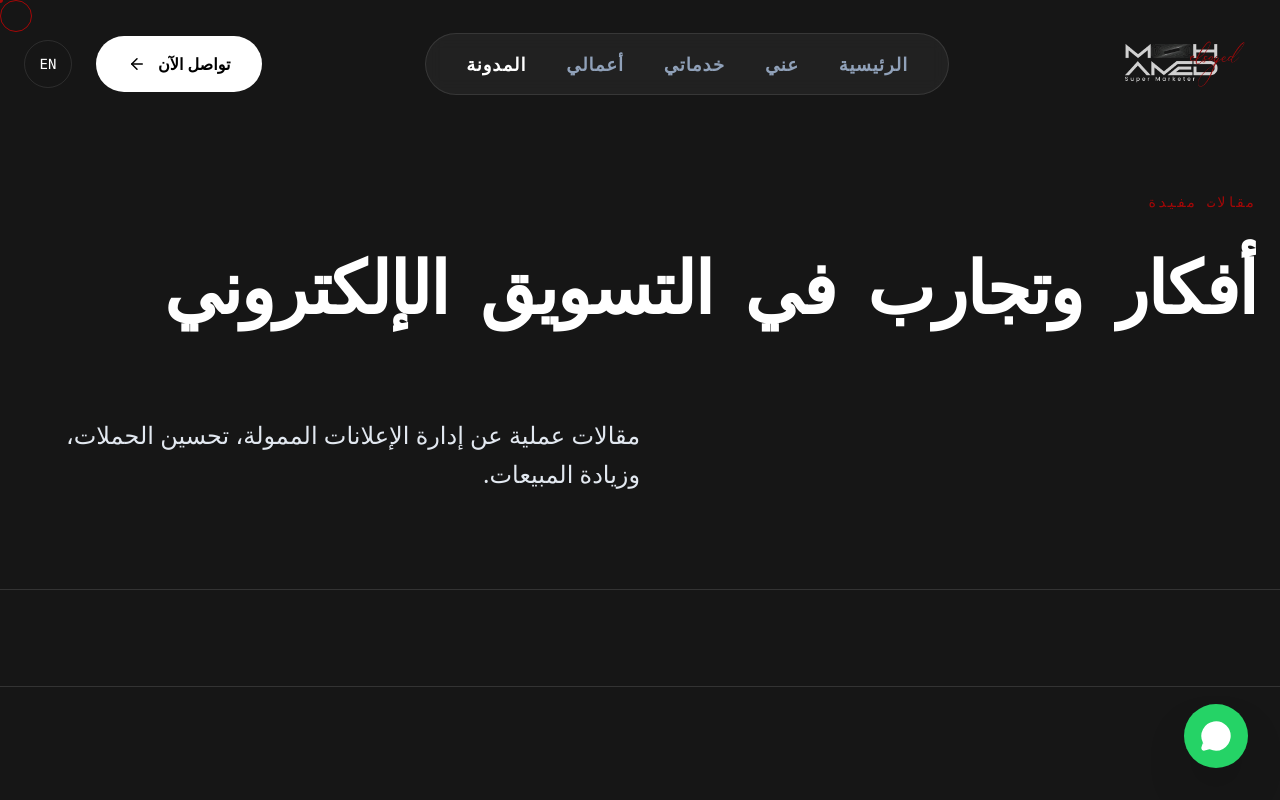
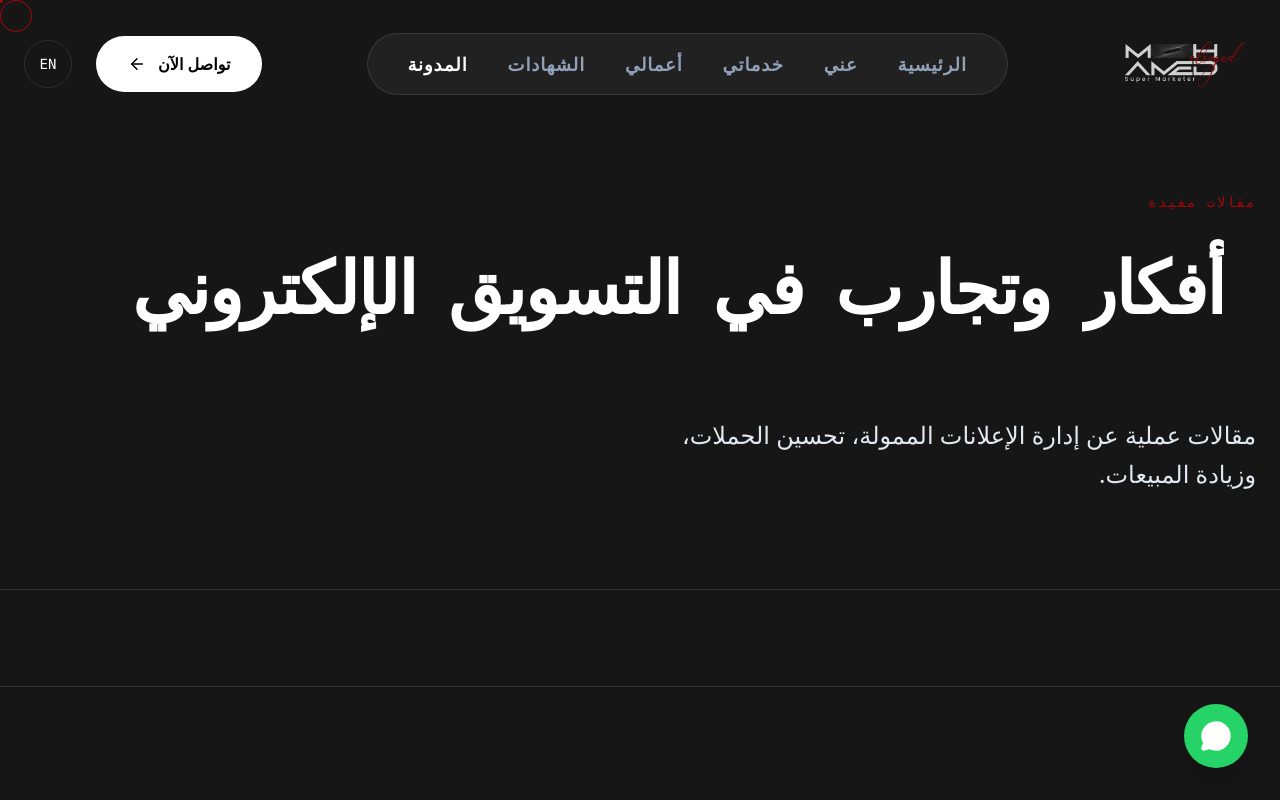
Before and after one commit to alymaher494/supermarketer, a Next.js app: page /blog in a window 1280 px wide. Shown: the top 800 px of the page. Built offline with nearby package versions, Linux system fonts and the light colour scheme.

Commit message:
Update cropped certificate images, adjust gallery to single row (4 columns), add navbar link, and fix RTL alignment expertise

```diff
--- a/src/components/CertificatesGallery.tsx
+++ b/src/components/CertificatesGallery.tsx
@@ -64,7 +64,7 @@ export default function CertificatesGallery({ limit, showTitle = true }: Certifi
                     </div>
                 )}
 
-                <div className="grid md:grid-cols-2 lg:grid-cols-3 gap-8">
+                <div className={`grid grid-cols-1 sm:grid-cols-2 ${limit === 4 ? 'lg:grid-cols-4' : 'lg:grid-cols-3'} gap-6`}>
                     {displayData.map((cert, i) => (
                         <motion.div
                             key={`${language}-${cert.title}`}
@@ -96,8 +96,8 @@ export default function CertificatesGallery({ limit, showTitle = true }: Certifi
                                 </div>
                             </div>
 
-                            <div className="flex-grow">
-                                <div className="flex justify-between items-start mb-2">
+                            <div className={`flex-grow ${isRTL ? "text-right" : "text-left"}`}>
+                                <div className={`flex justify-between items-start mb-2 ${isRTL ? "flex-row-reverse" : ""}`}>
                                     <span className="text-[10px] font-mono text-secondary px-2 py-0.5 border border-secondary/30 rounded uppercase tracking-tighter">
                                         {cert.date}
                                     </span>
--- a/src/components/Navbar.tsx
+++ b/src/components/Navbar.tsx
@@ -30,7 +30,8 @@ export default function Navbar() {
                 { name: "الرئيسية", href: "/" },
                 { name: "عني", href: "/about" },
                 { name: "خدماتي", href: "/services" },
-                { name: "أعمالي", href: "/case-studies" }, // Changed href to match real page
+                { name: "أعمالي", href: "/case-studies" },
+                { name: "الشهادات", href: "/certificates" },
                 { name: "المدونة", href: "/blog" },
             ],
             contact: "تواصل الآن",
@@ -42,6 +43,7 @@ export default function Navbar() {
                 { name: "About", href: "/about" },
                 { name: "Services", href: "/services" },
                 { name: "Work", href: "/case-studies" },
+                { name: "Certificates", href: "/certificates" },
                 { name: "Blog", href: "/blog" },
             ],
             contact: "Contact Now",
--- a/src/components/ui/PageHeader.tsx
+++ b/src/components/ui/PageHeader.tsx
@@ -1,6 +1,8 @@
 "use client";
 import React, { useEffect, useRef } from "react";
 import gsap from "gsap";
+
+import { useLanguage } from "@/context/LanguageContext";
 
 interface PageHeaderProps {
     title: string;
@@ -10,6 +12,8 @@ interface PageHeaderProps {
 
 export default function PageHeader({ title, subtitle, description }: PageHeaderProps) {
     const container = useRef(null);
+    const { language } = useLanguage();
+    const isRTL = language === 'ar';
 
     useEffect(() => {
         const ctx = gsap.context(() => {
@@ -29,19 +33,19 @@ export default function PageHeader({ title, subtitle, description }: PageHeaderP
     }, [title, description]);
 
     return (
-        <section ref={container} className="relative pt-48 pb-24 container mx-auto px-6 border-b border-border-subtle mb-24 overflow-hidden">
+        <section ref={container} className="relative pt-48 pb-24 container mx-auto px-6 border-b border-border-subtle mb-24 overflow-hidden" dir={isRTL ? "rtl" : "ltr"}>
             {/* Background Gradient */}
             <div className="absolute top-0 left-1/2 -translate-x-1/2 w-[100vw] h-[50vh] bg-secondary/5 blur-[120px] rounded-full pointer-events-none -z-10" />
 
             {subtitle && (
-                <span className="block text-secondary font-mono text-sm uppercase tracking-widest mb-6 relative z-10">
+                <span className={`block text-secondary font-mono text-sm uppercase tracking-widest mb-6 relative z-10 ${isRTL ? "text-right" : "text-left"}`}>
                     {subtitle}
                 </span>
             )}
 
-            <h1 className="relative z-10 text-4xl md:text-6xl lg:text-7xl font-bold font-heading uppercase leading-[0.9] mb-12 tracking-tight break-words">
+            <h1 className={`relative z-10 text-4xl md:text-6xl lg:text-7xl font-bold font-heading uppercase leading-[0.9] mb-12 tracking-tight break-words ${isRTL ? "text-right" : "text-left"}`}>
                 {title.split(" ").map((word, i) => (
-                    <span key={i} className="inline-block me-4 md:me-8 overflow-hidden">
+                    <span key={i} className={`inline-block ${isRTL ? "ms-4 md:ms-8" : "me-4 md:me-8"} overflow-hidden`}>
                         <span className="inline-block page-title-char">{word}</span>
                     </span>
                 ))}
@@ -49,10 +53,21 @@ export default function PageHeader({ title, subtitle, description }: PageHeaderP
 
             {description && (
                 <div className="relative z-10 grid md:grid-cols-2">
-                    <div /> {/* Spacer */}
-                    <p className="page-desc text-xl md:text-2xl text-slate-200 font-light leading-relaxed">
-                        {description}
-                    </p>
+                    {isRTL ? (
+                        <>
+                            <p className="page-desc text-xl md:text-2xl text-slate-200 font-light leading-relaxed text-right">
+                                {description}
+                            </p>
+                            <div /> {/* Spacer */}
+                        </>
+                    ) : (
+                        <>
+                            <div /> {/* Spacer */}
+                            <p className="page-desc text-xl md:text-2xl text-slate-200 font-light leading-relaxed">
+                                {description}
+                            </p>
+                        </>
+                    )}
                 </div>
             )}
         </section>
```
Also changed, not shown: public/images/certificates/go-to-market.jpg, public/images/certificates/pricing-excellence.jpg.
